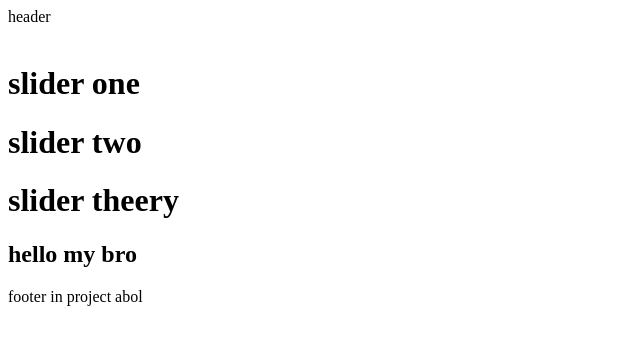
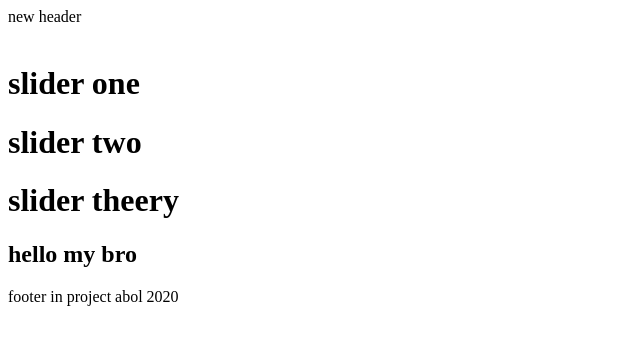
Before and after one commit to abol10/git-project-1, a plain HTML site: page index.htm in a window 1280 px wide. Shown: the full height of the page, 0-640 px from the left. Drawn offline with Linux system fonts and the light colour scheme.

Commit message:
some change in vv

```diff
--- a/index.htm
+++ b/index.htm
@@ -7,7 +7,7 @@
 </head>
 <body>
 <header>
-    header
+   new header
 </header>
 <div class="baner">
  <img src="sssdsdd.jpg" alt="">
@@ -23,7 +23,7 @@
     </h1>
 </section>
 <footer>
-    footer in project abol
+    footer in project abol 2020
 </footer>
 <script src="./script.js"></script>
 </body>
```
